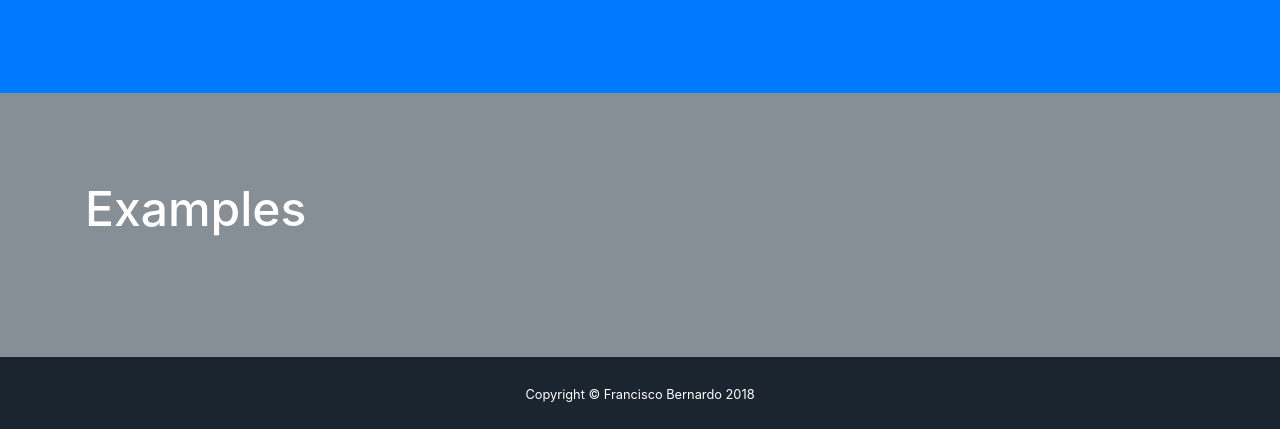
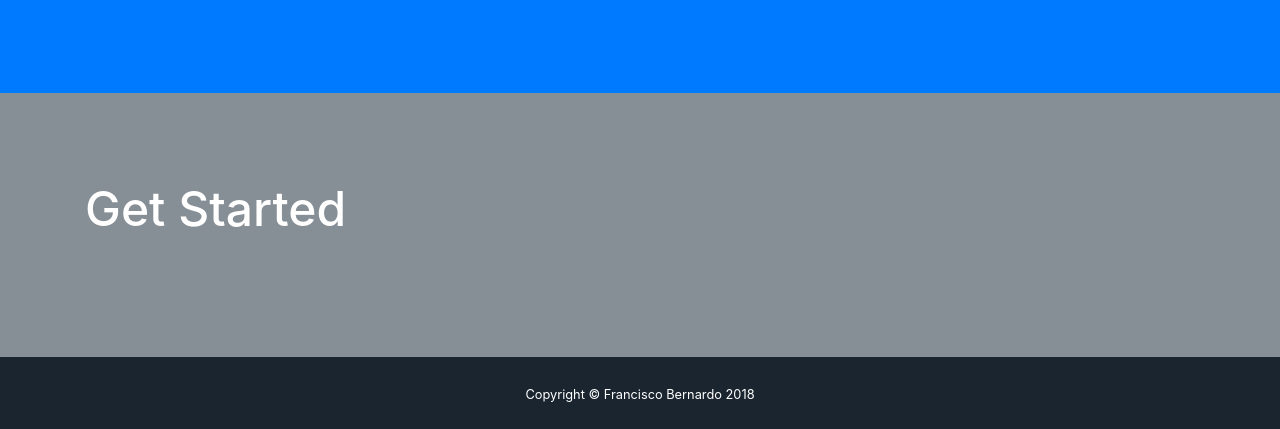
Before and after one commit to frantic0/scratch-interactive-machine-learning-extension, a website with bundled scripts: page index.html in a window 1280 px wide. Shown: the part 2032-2461 px from the top of the page. Built offline with nearby package versions, Linux system fonts and the light colour scheme; files whose address does not match are found by name.

```diff
--- a/index.html
+++ b/index.html
@@ -207,7 +207,7 @@
         <div class="container">
             <div class="row">
                 <div class="col-lg-12">
-                    <h2>Examples</h2><br>
+                    <h2>Get Started</h2><br>
                 </div>
             </div>
         </div>
```
